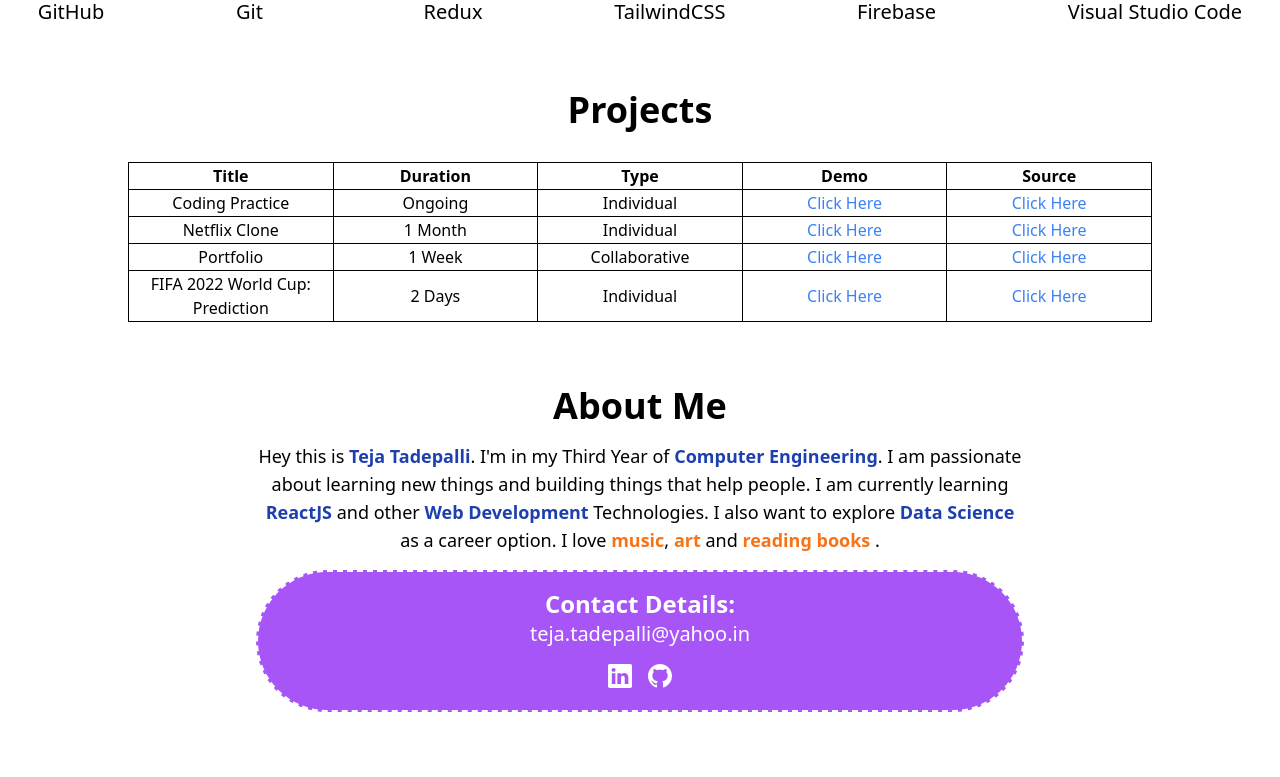
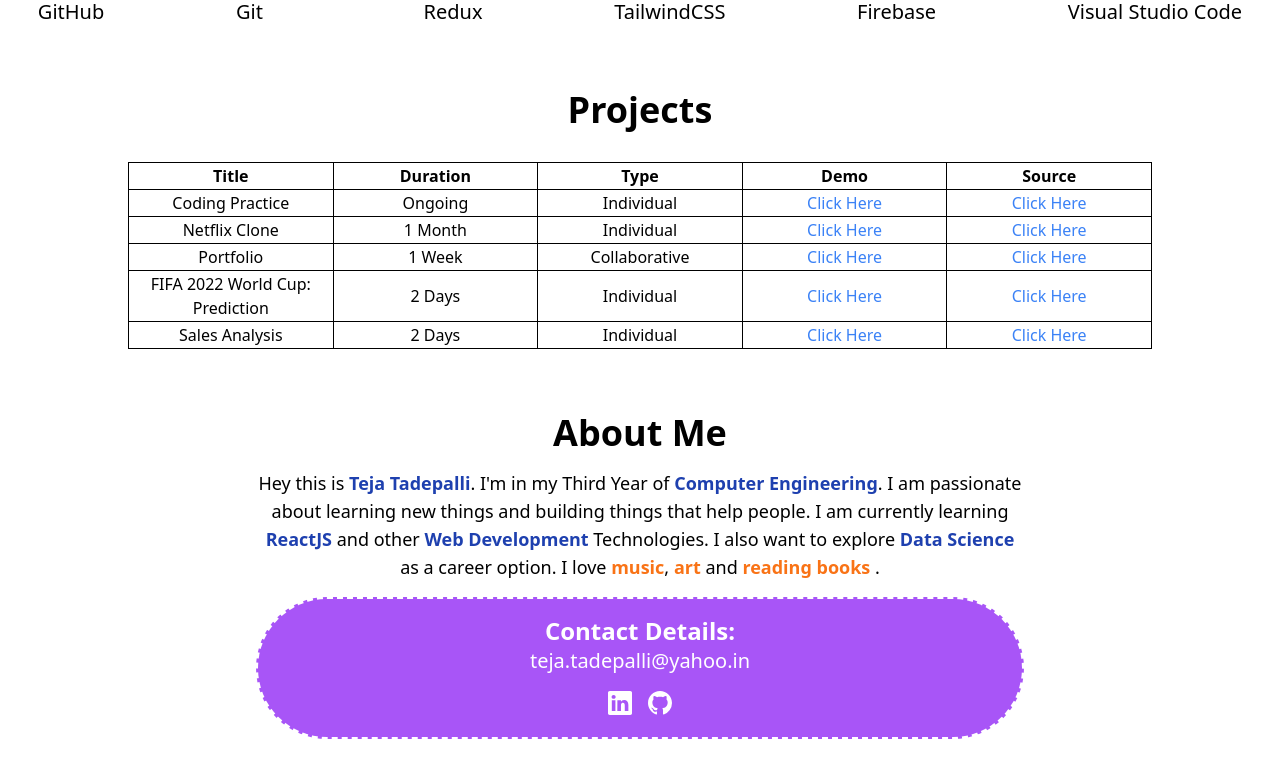
Before and after one commit to TejaTadepalli/My-Portfolio, a React (Create React App) app: page /projects in a window 1280 px wide. Shown: the part 678-1455 px from the top of the page. Before the commit the page ends 1430 px from the top, so only its background shows below. Built offline with nearby package versions, Linux system fonts and the light colour scheme.

Commit message:
Update Projects.js

```diff
--- a/src/components/Projects.js
+++ b/src/components/Projects.js
@@ -27,6 +27,13 @@
             type:"Individual",
             demo:"https://github.com/TejaTadepalli/FIFA-2022-World-Cup-Prediction/blob/main/FIFA2022_predictions.ipynb",
             code:"https://github.com/TejaTadepalli/FIFA-2022-World-Cup-Prediction",
+        },
+        {
+            title:"Sales Analysis",
+            duration:"2 Days",
+            type:"Individual",
+            demo:"https://github.com/TejaTadepalli/Sales-Analysis/blob/main/SalesAnalysis.ipynb",
+            code:"https://github.com/TejaTadepalli/Sales-Analysis",
         },
     ];
 
```
